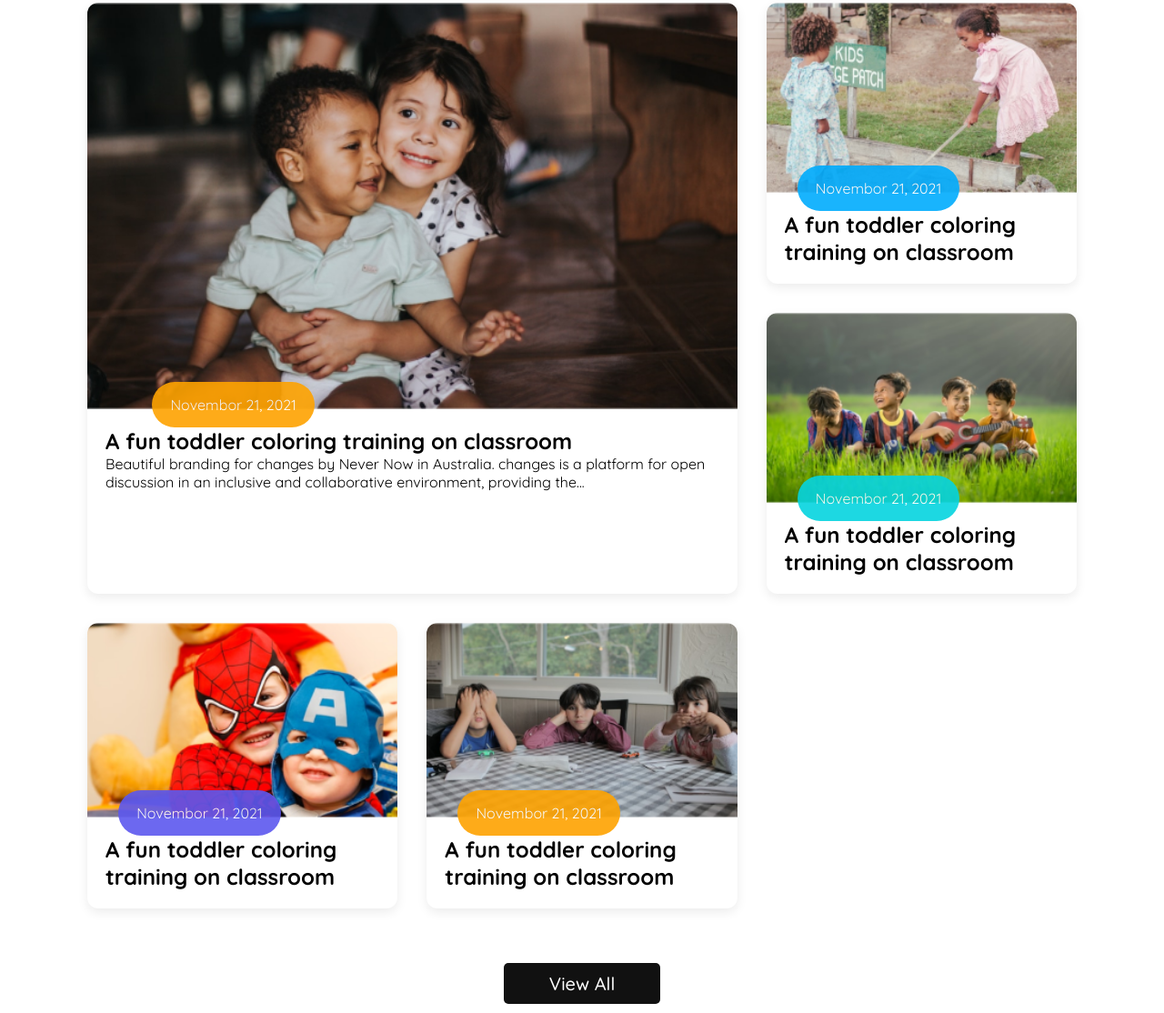
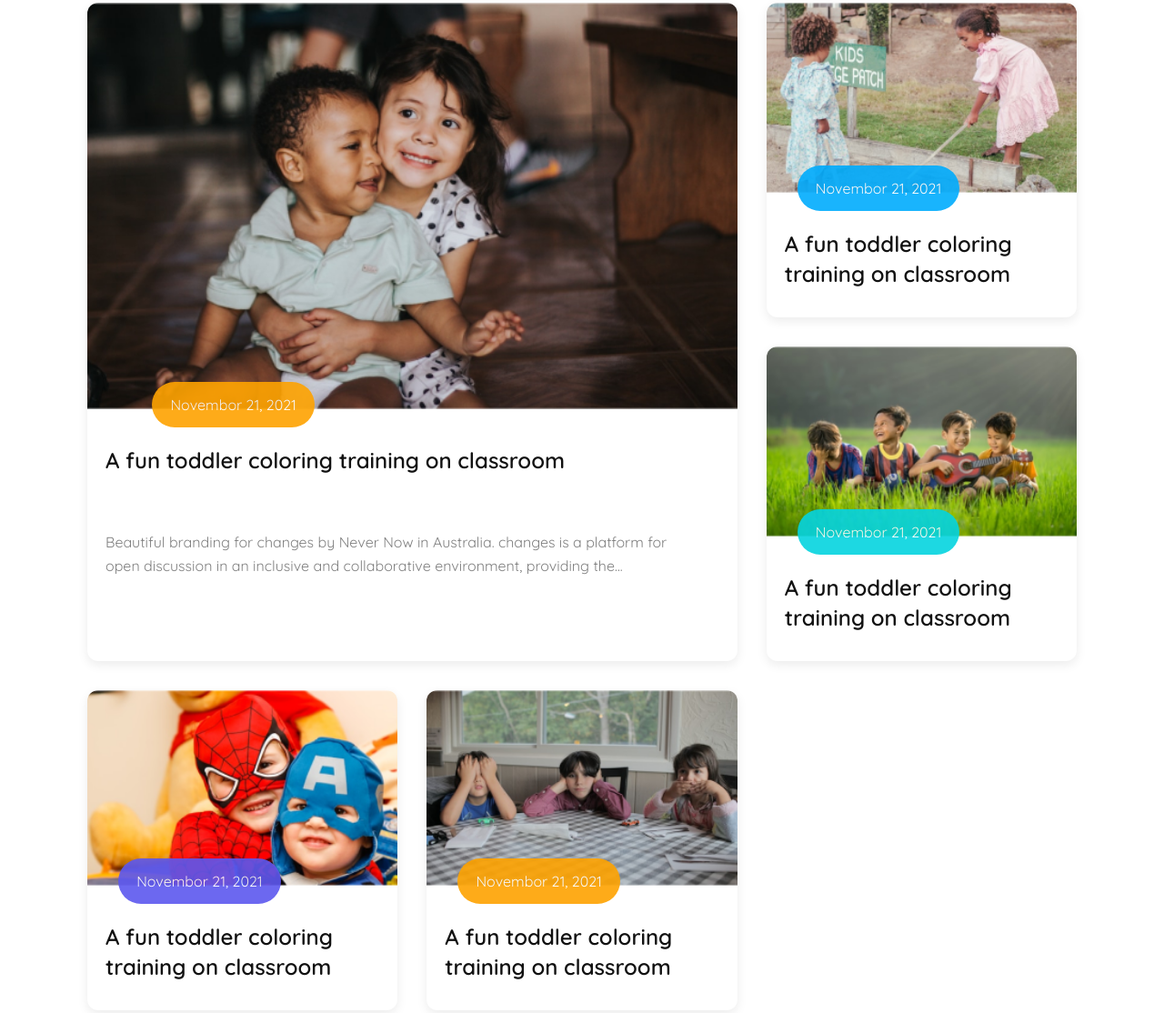
Before and after one commit to souravpro/B11-A2-Kids-School, a plain HTML site: page index.html in a window 1280 px wide. Shown: the part 1920-3034 px from the top of the page at 91% size. Drawn offline with nearby package versions, Linux system fonts and the light colour scheme.

Commit message:
complete uncomplete code

```diff
--- a/css/style.css
+++ b/css/style.css
@@ -275,6 +275,20 @@ main {
 }
 .story-box .story-content {
     padding: 20px;
+    position: relative;
+}
+.story-box .story-content h2 {
+    font-size: 1.5rem;
+    font-weight: 600;
+    color: var(--black);
+    line-height: 1.4;
+    padding: 20px 0 10px 0;
+}
+.story-box .story-content p {
+    font-size: 1rem;
+    color: #808080;
+    padding: 50px 30px 20px 0;
+    line-height: 1.6;
 }
 
 .story-box-img {
```
